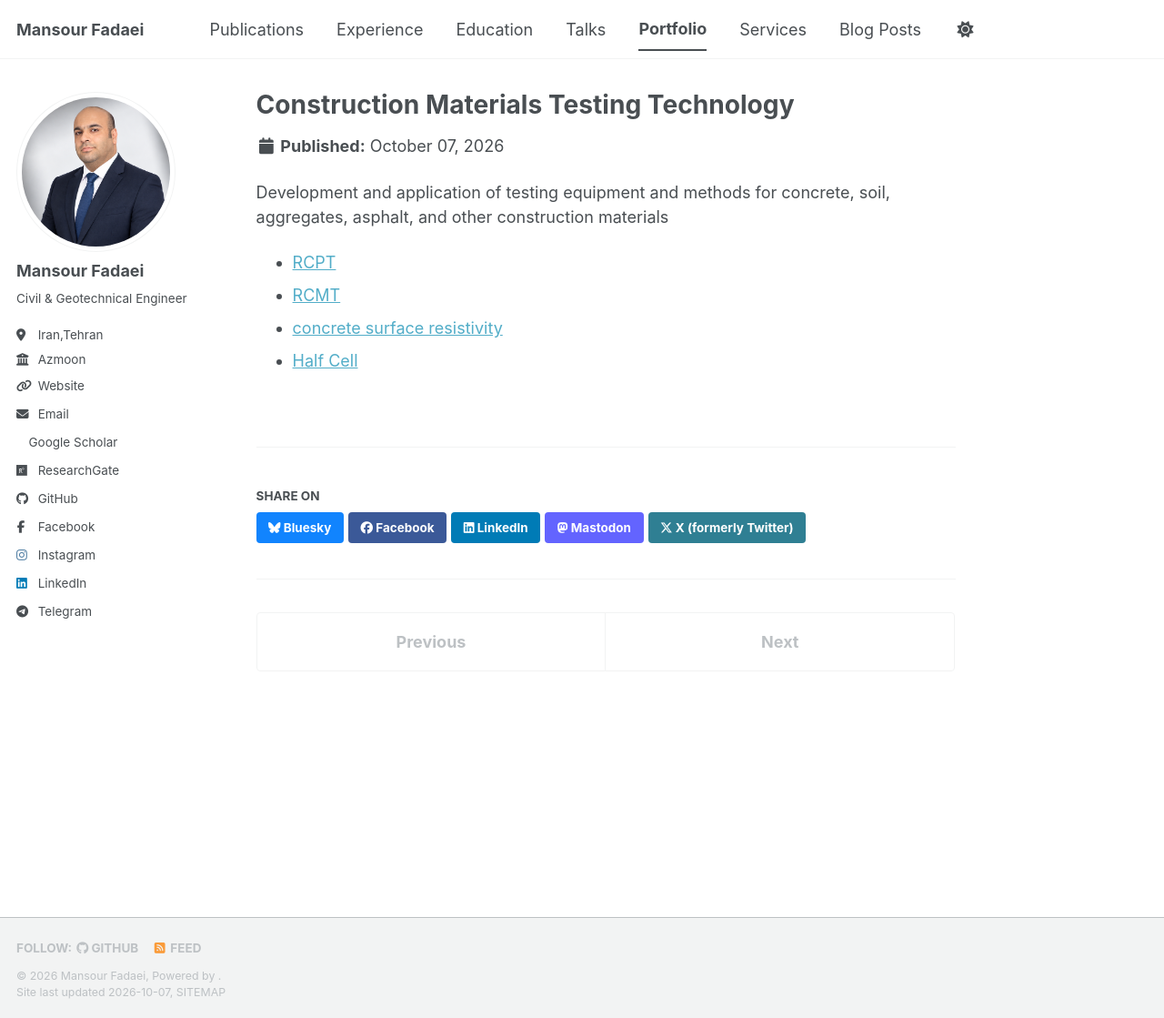
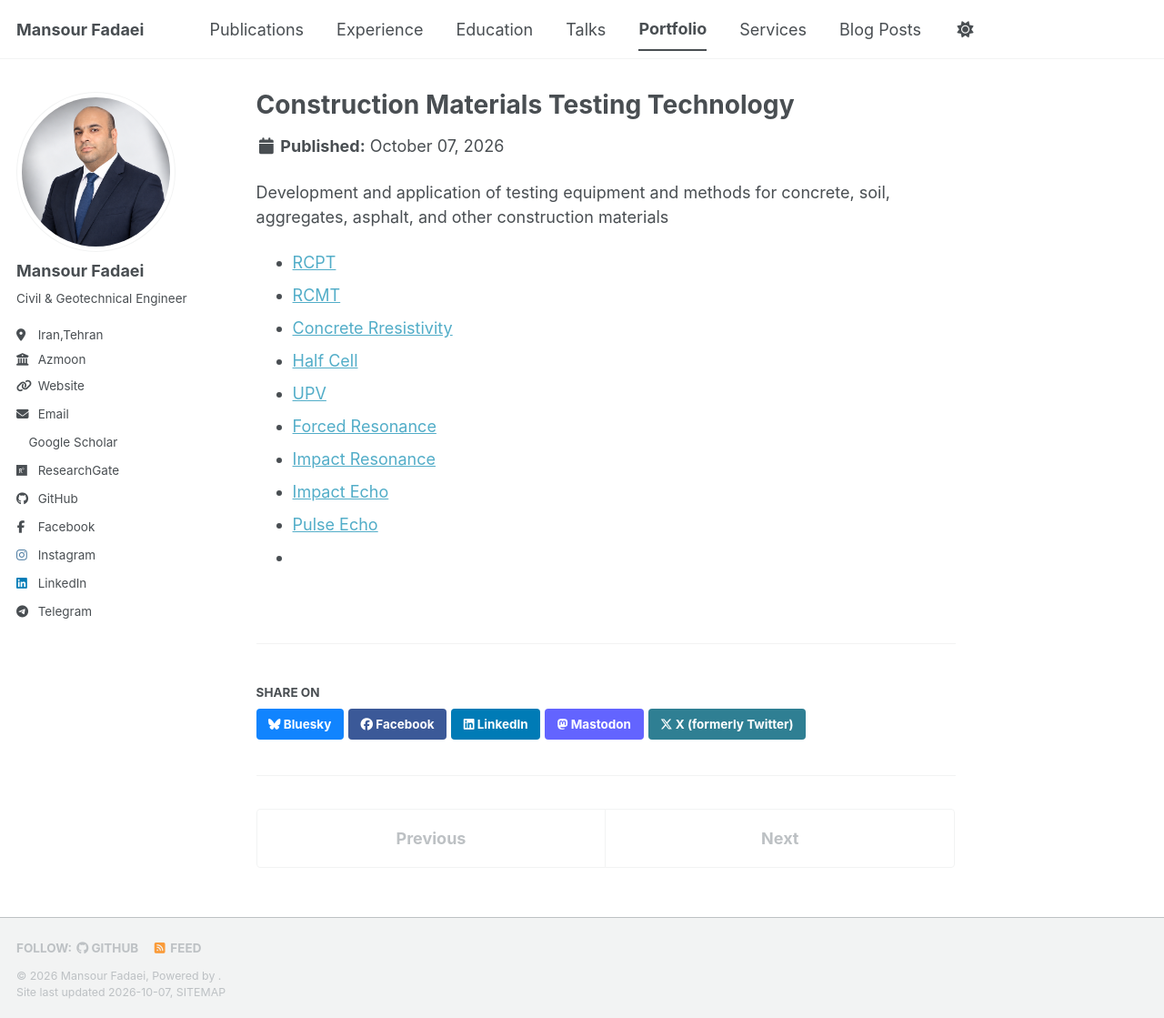
Before and after one commit to geo-eng/geo-eng.github.io, a Jekyll site: the page built from _portfolio/Construction Materials Testing Technology.md, in a window 1280 px wide and 1119 px high. Shown: the whole window at 91% size. Built offline with Jekyll 4.4.1, drawn with Linux system fonts in a browser that asks for light colours; a style sheet for code colours, icons or effects is not loaded.

Commit message:
Update Construction Materials Testing Technology.md

```diff
--- a/_portfolio/Construction Materials Testing Technology.md
+++ b/_portfolio/Construction Materials Testing Technology.md
@@ -6,5 +6,11 @@ collection: portfolio
 Development and application of testing equipment and methods for concrete, soil, aggregates, asphalt, and other construction materials
 - [RCPT](https://azmoonndt.com/product/%d8%af%d8%b3%d8%aa%da%af%d8%a7%d9%87-%d9%86%d9%81%d9%88%d8%b0-%d8%aa%d8%b3%d8%b1%db%8c%d8%b9-%d8%b4%d8%af%d9%87-%db%8c%d9%88%d9%86-%da%a9%d9%84%d8%b1)
 - [RCMT](https://azmoonndt.com/product/%d8%af%d8%b3%d8%aa%da%af%d8%a7%d9%87-%d9%85%d9%87%d8%a7%d8%ac%d8%b1%d8%aa-%d9%88-%d9%86%d9%81%d9%88%d8%b0-%d8%aa%d8%b3%d8%b1%db%8c%d8%b9-%d8%b4%d8%af%d9%87-%db%8c%d9%88%d9%86-%da%a9%d9%84%d8%b1)
-- [concrete surface resistivity](https://azmoonndt.com/product/%D8%AF%D8%B3%D8%AA%DA%AF%D8%A7%D9%87-%D9%85%D9%82%D8%A7%D9%88%D9%85%D8%AA-%D8%A7%D9%84%DA%A9%D8%AA%D8%B1%DB%8C%DA%A9%DB%8C-%D8%A8%D8%AA%D9%86-%D8%A8%D9%87-%D8%B1%D9%88%D8%B4-%D8%B3%D8%B7%D8%AD%DB%8C)
+- [Concrete Rresistivity](https://azmoonndt.com/product/%D8%AF%D8%B3%D8%AA%DA%AF%D8%A7%D9%87-%D9%85%D9%82%D8%A7%D9%88%D9%85%D8%AA-%D8%A7%D9%84%DA%A9%D8%AA%D8%B1%DB%8C%DA%A9%DB%8C-%D8%A8%D8%AA%D9%86-%D8%A8%D9%87-%D8%B1%D9%88%D8%B4-%D8%B3%D8%B7%D8%AD%DB%8C)
 - [Half Cell](https://azmoonndt.com/product/%d8%af%d8%b3%d8%aa%da%af%d8%a7%d9%87-%d9%87%d8%a7%d9%81%d8%b3%d9%84)
+- [UPV](https://azmoonndt.com/product/%d8%af%d8%b3%d8%aa%da%af%d8%a7%d9%87-%d8%b3%d8%b1%d8%b9%d8%aa-%d9%be%d8%a7%d9%84%d8%b3-%d8%a2%d9%84%d8%aa%d8%b1%d8%a7%d8%b3%d9%88%d9%86%db%8c%da%a9-%d8%a8%d8%aa%d9%86)
+- [Forced Resonance](https://azmoonndt.com/product/%d8%af%d8%b3%d8%aa%da%af%d8%a7%d9%87-%d8%aa%d8%b4%d8%af%db%8c%d8%af-%d8%a7%d8%ac%d8%a8%d8%a7%d8%b1%db%8c)
+- [Impact Resonance](https://azmoonndt.com/product/%d8%af%d8%b3%d8%aa%da%af%d8%a7%d9%87-%d8%aa%d8%b4%d8%af%db%8c%d8%af-%d8%b6%d8%b1%d8%a8%d9%87)
+- [Impact Echo](https://azmoonndt.com/product/%d8%af%d8%b3%d8%aa%da%af%d8%a7%d9%87-%d8%b6%d8%b1%d8%a8%d9%87-%d9%be%da%98%d9%88%d8%a7%da%a9)
+- [Pulse Echo](https://azmoonndt.com/product/%d8%af%d8%b3%d8%aa%da%af%d8%a7%d9%87-%d9%be%d8%a7%d9%84%d8%b3-%d9%be%da%98%d9%88%d8%a7%da%a9)
+-
```
